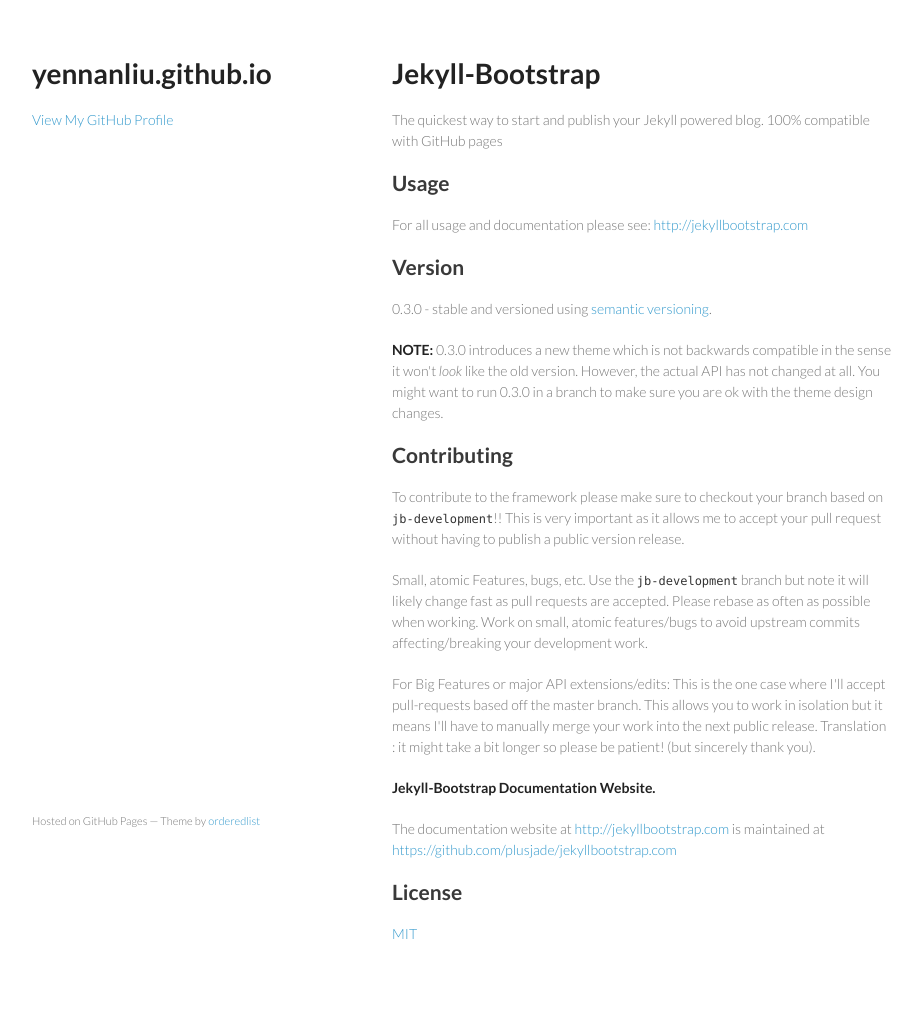
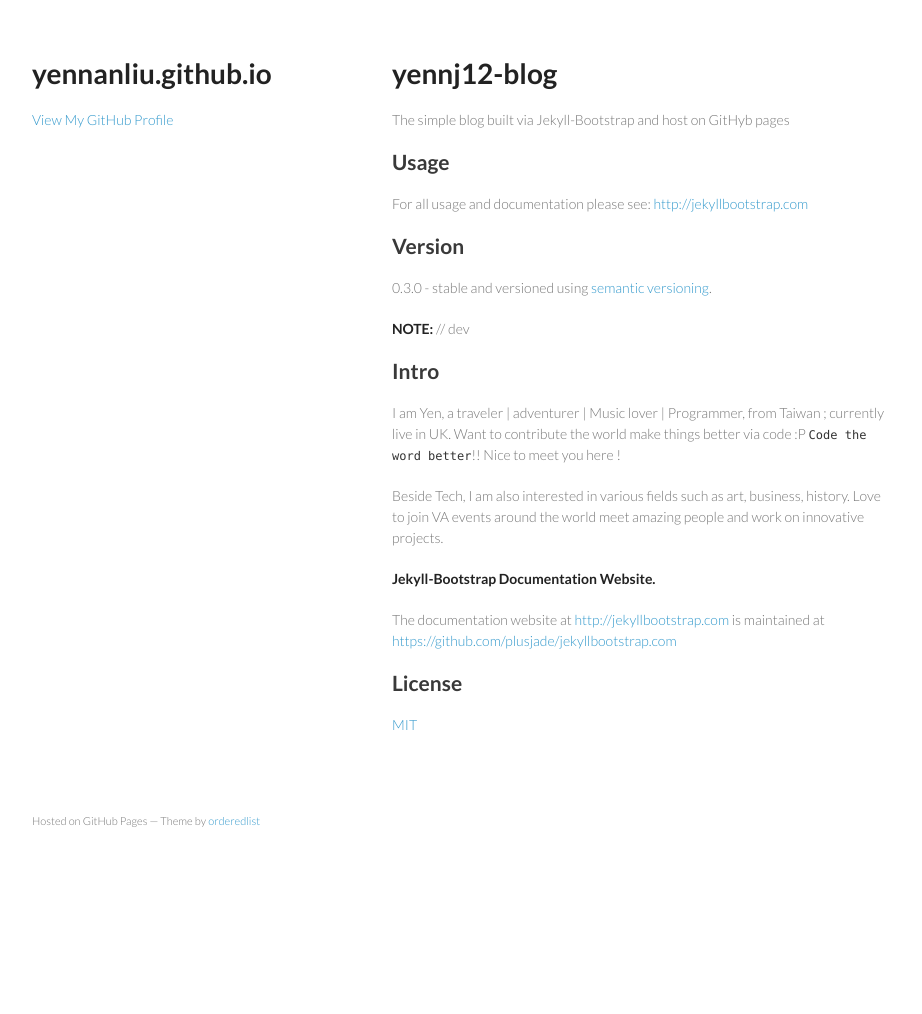
Before and after one commit to yennanliu/yen_blog_Jeklly, a Jekyll site: the page index.html, which Jekyll copies as it is, in a window 1280 px wide. Shown: the whole page, without its empty margins (178-1100 px from the left). Built offline with Jekyll 4.4.1, drawn with Linux system fonts in a browser that asks for light colours; after the commit the page ends 900 px from its top, so only the background shows below that.

Commit message:
update landing page contents

```diff
--- a/index.html
+++ b/index.html
@@ -24,9 +24,9 @@
       </header>
       <section>
         <h1>
-<a name="jekyll-bootstrap" class="anchor" href="#jekyll-bootstrap"><span class="octicon octicon-link"></span></a>Jekyll-Bootstrap</h1>
+<a name="yennj12-blog" class="anchor" href="#yennj12-blog"><span class="octicon octicon-link"></span></a>yennj12-blog</h1>
 
-<p>The quickest way to start and publish your Jekyll powered blog. 100% compatible with GitHub pages</p>
+<p>The simple blog built via Jekyll-Bootstrap and host on GitHyb pages</p>
 
 <h2>
 <a name="usage" class="anchor" href="#usage"><span class="octicon octicon-link"></span></a>Usage</h2>
@@ -38,25 +38,17 @@
 
 <p>0.3.0 - stable and versioned using <a href="http://semver.org/">semantic versioning</a>.</p>
 
-<p><strong>NOTE:</strong> 0.3.0 introduces a new theme which is not backwards compatible in the sense it won't <em>look</em> like the old version.
-However, the actual API has not changed at all.
-You might want to run 0.3.0 in a branch to make sure you are ok with the theme design changes.</p>
+<p><strong>NOTE:</strong> // dev</p>
 
 <h2>
-<a name="contributing" class="anchor" href="#contributing"><span class="octicon octicon-link"></span></a>Contributing</h2>
+<a name="Intro" class="anchor" href="#Intro"><span class="octicon octicon-link"></span></a>Intro</h2>
 
-<p>To contribute to the framework please make sure to checkout your branch based on <code>jb-development</code>!!
-This is very important as it allows me to accept your pull request without having to publish a public version release.</p>
+<p>I am Yen, a traveler | adventurer | Music lover | Programmer, from Taiwan ; currently live in UK. Want to contribute the world make things better via code :P <code>Code the word better</code>!!
+Nice to meet you here !</p>
 
-<p>Small, atomic Features, bugs, etc.
-Use the <code>jb-development</code> branch but note it will likely change fast as pull requests are accepted.
-Please rebase as often as possible when working.
-Work on small, atomic features/bugs to avoid upstream commits affecting/breaking your development work.</p>
+<p>Beside Tech, I am also interested in various fields such as art, business, history. Love to join VA events around the world
+meet amazing people and work on innovative projects.</p>
 
-<p>For Big Features or major API extensions/edits:
-This is the one case where I'll accept pull-requests based off the master branch.
-This allows you to work in isolation but it means I'll have to manually merge your work into the next public release.
-Translation : it might take a bit longer so please be patient! (but sincerely thank you).</p>
 
 <p><strong>Jekyll-Bootstrap Documentation Website.</strong></p>
 
```
